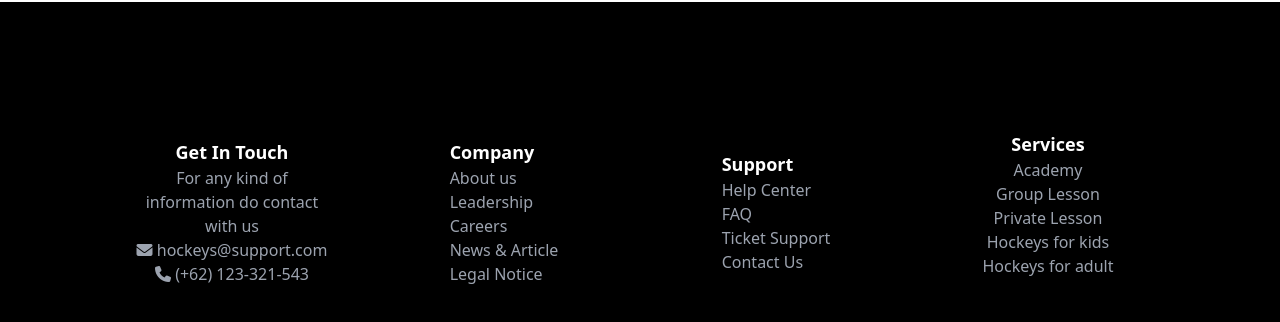
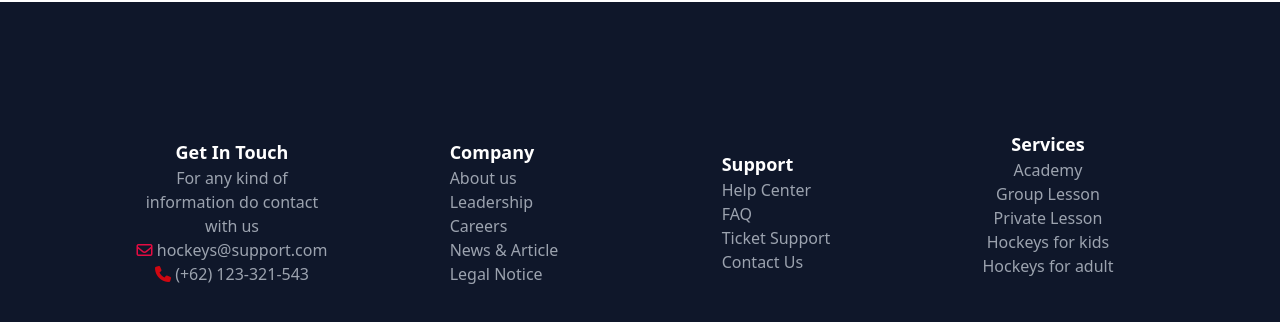
Before and after one commit to Asadujjaman717/third-assignment-B9A3, a plain HTML site: page index.html in a window 1280 px wide. Shown: the part 5260-5582 px from the top of the page. Drawn offline with nearby package versions, Linux system fonts and the light colour scheme.

Commit message:
footer icon color change to red

```diff
--- a/index.html
+++ b/index.html
@@ -452,7 +452,7 @@
         </section>
 
         <!-- get in touch section -->
-        <section class="container mx-auto lg:px-24 px-2 py-2 mt-14">
+        <section class="container mx-auto lg:px-24 px-2 py-2 lg:mt-14">
           <div class="divider"></div>
           <div class="flex flex-col justify-center items-center space-y-2 mb-10">
             <h3 class="lg:text-3xl text-lg font-bold">Get In Touch</h3>
@@ -524,15 +524,15 @@
 
     </main>
 
-
-    <footer class="bg-black text-gray-400 lg:h-[60vh] h-[90vh] lg:pt-12 ">
+<!-- <i class="fa-solid fa-envelope"></i> -->
+    <footer class="bg-slate-900 text-gray-400 lg:h-[60vh] h-[90vh] lg:pt-12 ">
       <div class="grid lg:grid-cols-4 grid-cols-2 container mx-auto lg:px-24 px-2 py-2 mt-14">
 
         <div class="lg:col-span-1 col-span-2 w-full text-center py-6">
           <h4 class="font-bold text-lg text-white">Get In Touch</h4>
-          <p class="lg:w-2/3 w-full mx-auto">For any kind of information do contact with us</p>
-          <a href=""><i class="fa-solid fa-envelope"></i>  hockeys@support.com</a> <br>
-          <a href=""><i class="fa-solid fa-phone"></i>  (+62) 123-321-543</a>
+          <p class="w-2/3  mx-auto">For any kind of information do contact with us</p>
+          <a href=""><i class="fa-regular fa-envelope" style="color: #e40c42;"></i>  hockeys@support.com</a> <br>
+          <a href=""><i class="fa-solid fa-phone" style="color: #cf0711;"></i>  (+62) 123-321-543</a>
         </div>
         <div class="col-span-1 m-auto">
             <h4 class="font-bold text-lg text-white">Company</h4>
@@ -560,27 +560,5 @@
         </div>
       </div>
     </footer>
-    <!-- <footer class="footer p-10 bg-neutral text-neutral-content">
-      <nav>
-        <header class="footer-title">Services</header>
-        <a class="link link-hover">Branding</a>
-        <a class="link link-hover">Design</a>
-        <a class="link link-hover">Marketing</a>
-        <a class="link link-hover">Advertisement</a>
-      </nav>
-      <nav>
-        <header class="footer-title">Company</header>
-        <a class="link link-hover">About us</a>
-        <a class="link link-hover">Contact</a>
-        <a class="link link-hover">Jobs</a>
-        <a class="link link-hover">Press kit</a>
-      </nav>
-      <nav>
-        <header class="footer-title">Legal</header>
-        <a class="link link-hover">Terms of use</a>
-        <a class="link link-hover">Privacy policy</a>
-        <a class="link link-hover">Cookie policy</a>
-      </nav>
-    </footer> -->
   </body>
 </html>
```
